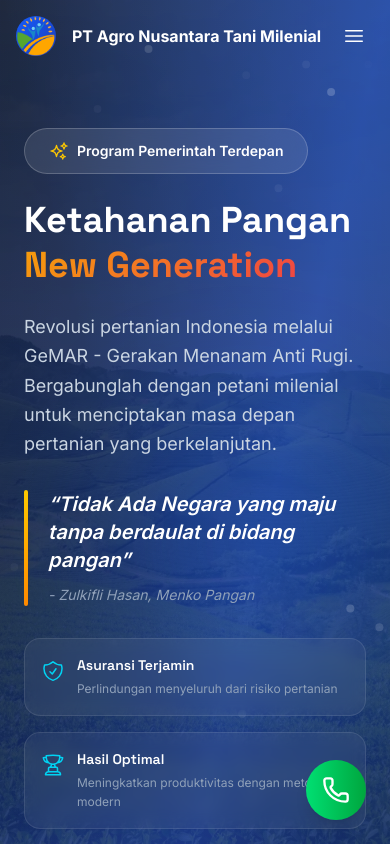
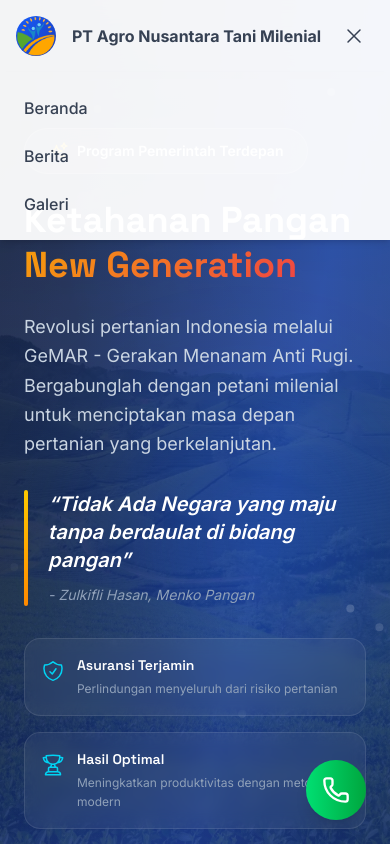
Before and after one commit to arsycreative/gemar, a Next.js app: page / in a window 390 px wide. Both pictures are taken after a click on the button 354 px from the left and 36 px from the top of the page. Shown: the top 844 px of the page. Built offline with nearby package versions, Linux system fonts and the light colour scheme.

Commit message:
fix header

```diff
--- a/src/components/ui/Header.js
+++ b/src/components/ui/Header.js
@@ -1,5 +1,5 @@
 "use client";
-import { useState, useEffect, useRef } from "react";
+import { useState, useEffect } from "react";
 import { motion, AnimatePresence } from "framer-motion";
 import Link from "next/link";
 import { Bars3Icon, XMarkIcon } from "@heroicons/react/24/outline";
@@ -8,21 +8,11 @@ import Image from "next/image";
 export default function Header() {
   const [isScrolled, setIsScrolled] = useState(false);
   const [isMobileMenuOpen, setIsMobileMenuOpen] = useState(false);
-  const mobileMenuRef = useRef(null);
 
   useEffect(() => {
     const handleScroll = () => setIsScrolled(window.scrollY > 50);
-    const handleClickOutside = (e) => {
-      if (mobileMenuRef.current && !mobileMenuRef.current.contains(e.target)) {
-        setIsMobileMenuOpen(false);
-      }
-    };
     window.addEventListener("scroll", handleScroll);
-    document.addEventListener("click", handleClickOutside);
-    return () => {
-      window.removeEventListener("scroll", handleScroll);
-      document.removeEventListener("click", handleClickOutside);
-    };
+    return () => window.removeEventListener("scroll", handleScroll);
   }, []);
 
   const linkColor =
@@ -81,7 +71,7 @@ export default function Header() {
         {/* Mobile Menu Button */}
         <button
           className="md:hidden p-2"
-          onClick={() => setIsMobileMenuOpen((o) => !o)}
+          onClick={() => setIsMobileMenuOpen((open) => !open)}
         >
           {isMobileMenuOpen ? (
             <XMarkIcon className={`h-6 w-6 ${iconColor}`} />
@@ -90,16 +80,25 @@ export default function Header() {
           )}
         </button>
 
-        {/* Mobile Menu */}
+        {/* Mobile Menu & Overlay */}
         <AnimatePresence>
           {isMobileMenuOpen && (
+            <>
+              {/* Overlay untuk menangkap klik tutup menu */}
+              <motion.div
+                className="fixed inset-0 z-40 bg-whitw-95"
+                onClick={() => setIsMobileMenuOpen(false)}
+                initial={{ opacity: 0 }}
+                animate={{ opacity: 1 }}
+                exit={{ opacity: 0 }}
+              />
+
               <motion.div
                 initial={{ opacity: 0, height: 0 }}
                 animate={{ opacity: 1, height: "auto" }}
                 exit={{ opacity: 0, height: 0 }}
                 transition={{ duration: 0.2 }}
                 className="absolute top-full left-0 w-full md:hidden z-50"
-              ref={mobileMenuRef}
               >
                 <div className="bg-white/95 backdrop-blur-md shadow-md px-4 py-4 space-y-2">
                   <Link
@@ -125,6 +124,7 @@ export default function Header() {
                   </Link>
                 </div>
               </motion.div>
+            </>
           )}
         </AnimatePresence>
       </nav>
```
Lines whose indentation alone changed are shown as unchanged.
